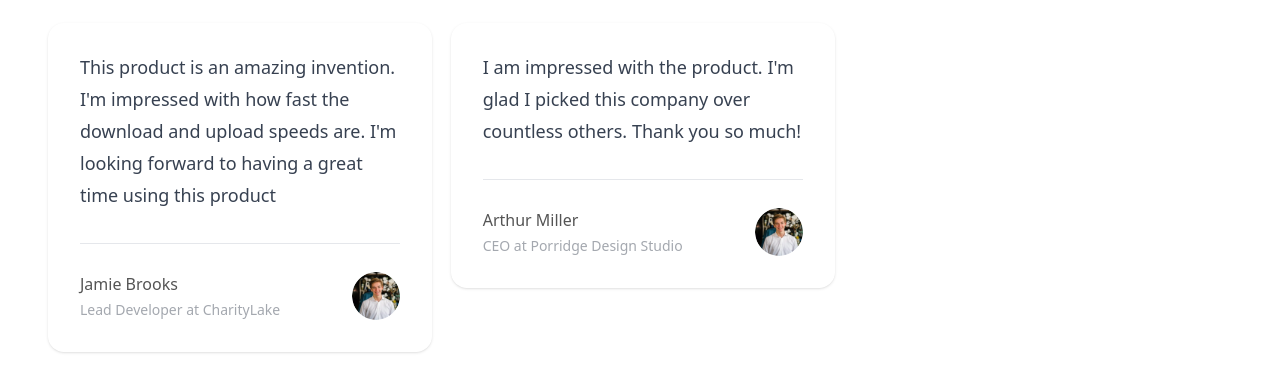
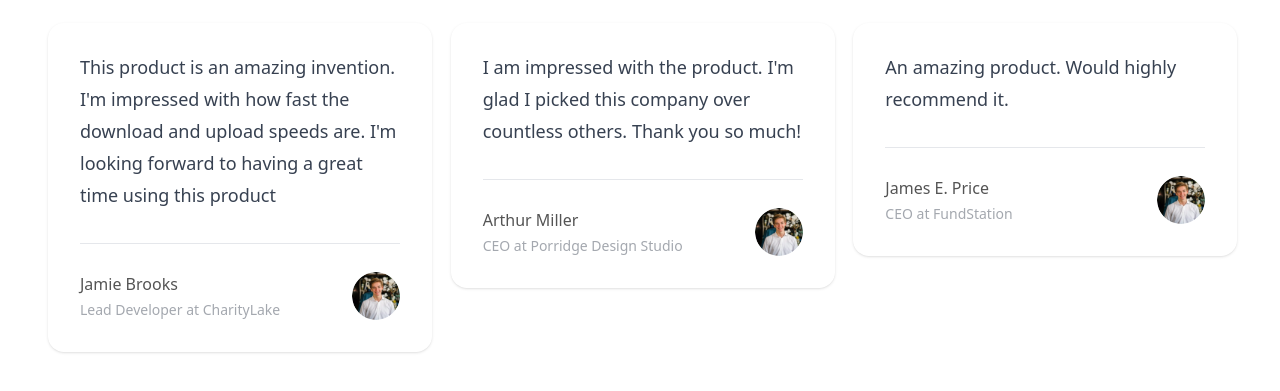
Before and after one commit to CarboxyDev/tailwind-sandbox, a Next.js app: page /sandbox in a window 1280 px wide. Shown: the part 121-512 px from the top of the page. Built offline with nearby package versions, Linux system fonts and the light colour scheme; a web font is replaced by a local one.

Commit message:
Add zoom-in hover animation to TestimonialCard

```diff
--- a/src/components/TestimonialCard.tsx
+++ b/src/components/TestimonialCard.tsx
@@ -1,9 +1,16 @@
+import { motion } from "framer-motion";
+
 const TestimonialCard = (props: any) => {
   let { comment, author } = props;
   let { name, title, image } = author;
 
   return (
-    <>
+    <motion.div
+      whileHover={{
+        scale: 1.05,
+        transition: { duration: 0.25, ease: "backInOut" },
+      }}
+    >
       {/* self-start makes the TestimonalCards' heights independent of each other when together */}
       <div className="h-auto w-72 self-start rounded-2xl px-8 pt-7 shadow hover:shadow-md hover:shadow-primary-200 hover:transition-shadow hover:delay-200 hover:duration-200 lg:w-80 xl:w-96">
         <p className="break-words pb-8 text-lg leading-[32px] text-[#374151]">
@@ -20,7 +27,7 @@ const TestimonialCard = (props: any) => {
           </div>
         </div>
       </div>
-    </>
+    </motion.div>
   );
 };
 
--- a/src/pages/sandbox.tsx
+++ b/src/pages/sandbox.tsx
@@ -31,6 +31,14 @@ const Sandbox: NextPage = () => {
             author={{
               name: "Arthur Miller",
               title: "CEO at Porridge Design Studio",
+              image: "generic-man-1.png",
+            }}
+          />
+          <TestimonialCard
+            comment="An amazing product. Would highly recommend it."
+            author={{
+              name: "James E. Price",
+              title: "CEO at FundStation",
               image: "generic-man-1.png",
             }}
           />
```
